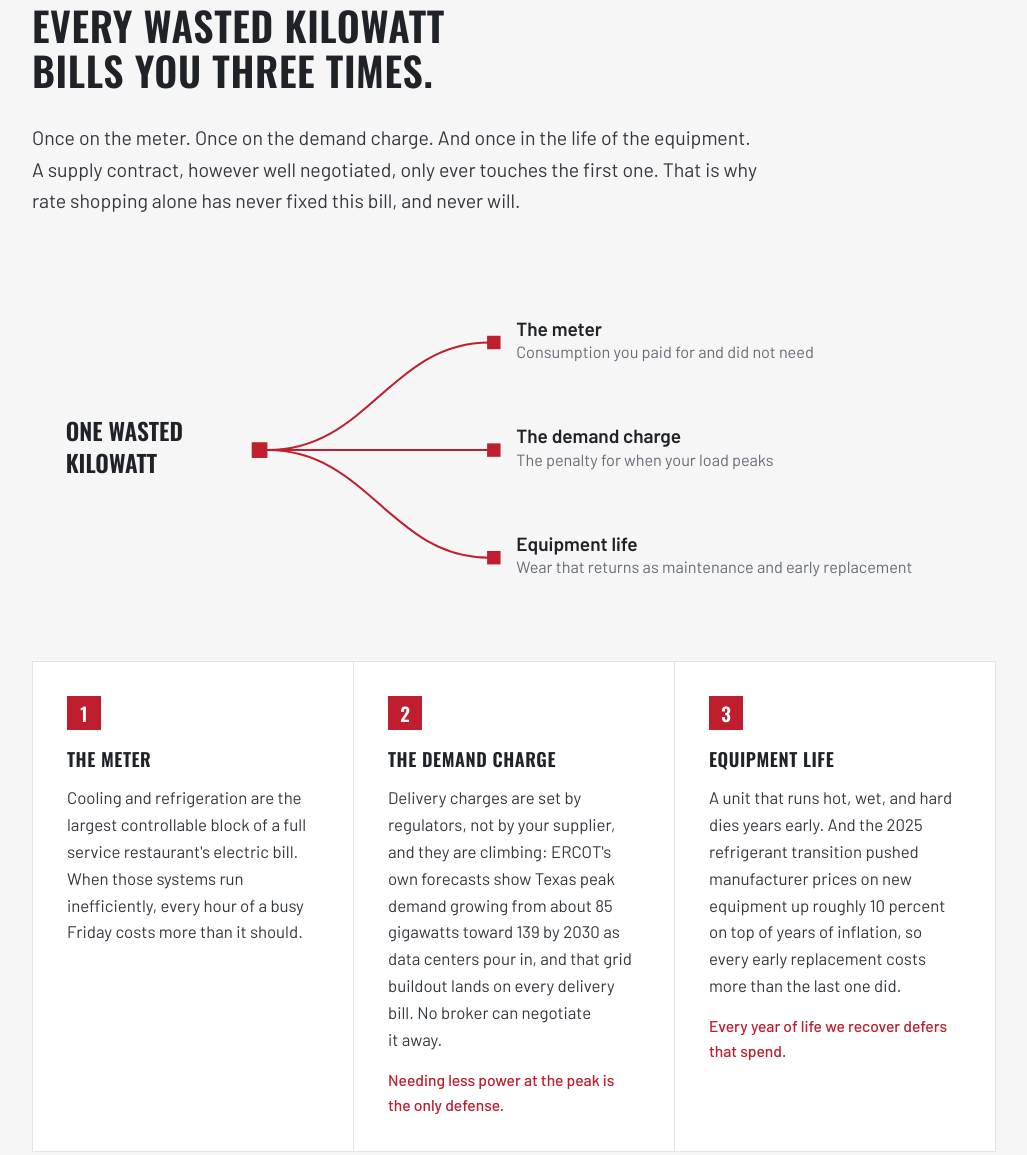
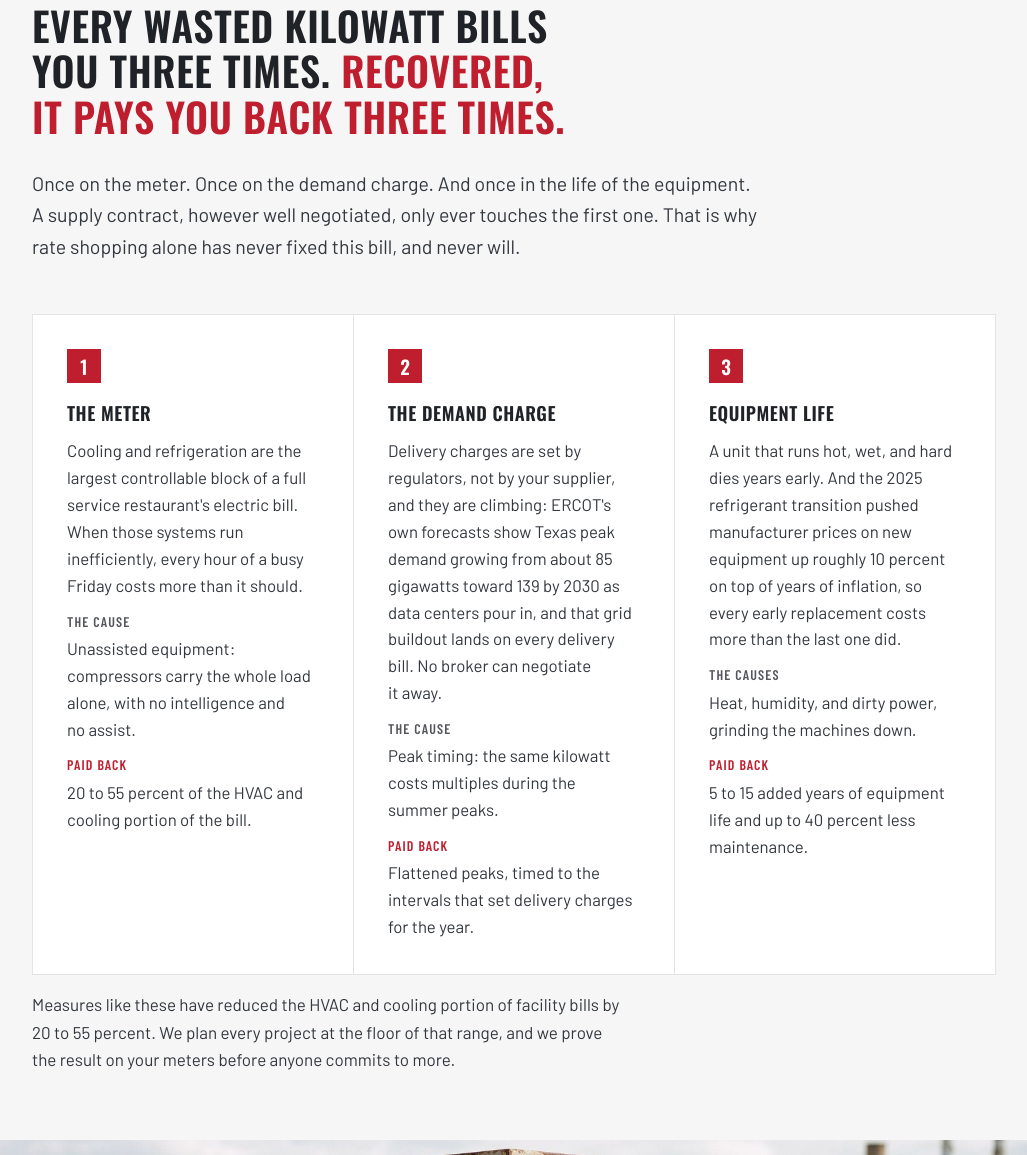
Before and after one commit to DanKnowsAGuy-web/redstone-landrys, a plain HTML site: page index.html in a window 1280 px wide. Shown: the part 4272-5427 px from the top of the page, without its empty margins (126-1153 px from the left). Drawn offline with nearby package versions, Linux system fonts and the light colour scheme.

Commit message:
Merged billed/paid-back section with cause and payback per column, unassisted equipment trio, Condition the power lever, life and maintenance disclosures
Co-Authored-By: Claude Fable 5 <noreply@anthropic.com>

```diff
--- a/index.html
+++ b/index.html
@@ -106,10 +106,11 @@
   .triple h3{font-size:1.15rem;margin:14px 0 10px;letter-spacing:.03em}
   .triple p{font-size:1.05rem;line-height:1.6;color:var(--body-c)}
   .triple .kicker-line{margin-top:14px;font-size:.98rem;color:var(--red);font-weight:500}
+  .cell-cause,.cell-back{margin-top:12px;font-size:1.02rem;line-height:1.55;color:var(--body-c)}
+  .cell-cause strong,.cell-back strong{display:block;font-family:'Barlow Condensed';text-transform:uppercase;letter-spacing:.08em;font-size:14px;font-weight:600;color:var(--slate);margin-bottom:2px}
+  .cell-back strong{color:var(--red)}
+  .h2-flip{color:var(--red)}
 
-  /* svg diagram */
-  .diagram{margin:clamp(34px,5.5vw,56px) 0 0;overflow-x:auto}
-  .diagram svg{display:block;min-width:640px;width:100%;height:auto}
 
   /* prescription list */
   .levers{margin-top:clamp(28px,4vw,42px);display:flex;flex-direction:column}
@@ -199,8 +200,6 @@
   .results .pct small{font-family:'Barlow',sans-serif;font-weight:400;font-size:.58em;color:var(--mut);letter-spacing:0}
 
   /* drawn moments */
-  .js .diagram svg path{stroke-dasharray:420;stroke-dashoffset:420;transition:stroke-dashoffset 1.6s var(--ease) .25s}
-  .js .diagram.in svg path{stroke-dashoffset:0}
   .js .act-label .rule{transform:scaleX(0);transform-origin:left;transition:transform .9s var(--ease) .15s}
   .js .act-label.in .rule{transform:scaleX(1)}
   .lever{transition:background .3s var(--ease)}
@@ -281,8 +280,7 @@
     .ledger__col{animation:none}
     .hero-media{animation:none}
     .hero-hint{display:none}
-    .js .diagram svg path{stroke-dashoffset:0;transition:none}
-    .js .act-label .rule{transform:none;transition:none}
+      .js .act-label .rule{transform:none;transition:none}
   }
 </style>
 </head>
@@ -372,28 +370,8 @@
   <div class="wrap">
     <div class="act-label rv"><span class="rule"></span><span>The real problem</span></div>
     <div class="prose">
-      <h2 class="rv">Every wasted kilowatt bills you three times.</h2>
+      <h2 class="rv">Every wasted kilowatt bills you three times. <span class="h2-flip">Recovered, it pays you back three times.</span></h2>
       <p class="rv">Once on the meter. Once on the demand charge. And once in the life of the equipment. A supply contract, however well negotiated, only ever touches the first one. That is why rate shopping alone has never fixed this bill, and never will.</p>
-    </div>
-
-    <div class="diagram rv" role="img" aria-label="Diagram: one wasted kilowatt splits into three costs: the meter, the demand charge, and equipment life.">
-      <svg viewBox="0 0 860 300" xmlns="http://www.w3.org/2000/svg" fill="none">
-        <text x="30" y="150" font-family="Oswald,sans-serif" font-size="21" font-weight="600" fill="#1f2226">ONE WASTED</text>
-        <text x="30" y="178" font-family="Oswald,sans-serif" font-size="21" font-weight="600" fill="#1f2226">KILOWATT</text>
-        <rect x="196" y="151" width="14" height="14" fill="#be1e2d"/>
-        <path d="M210 158 C 300 158, 320 62, 408 62" stroke="#be1e2d" stroke-width="1.8"/>
-        <path d="M210 158 C 300 158, 320 158, 408 158" stroke="#be1e2d" stroke-width="1.8"/>
-        <path d="M210 158 C 300 158, 320 254, 408 254" stroke="#be1e2d" stroke-width="1.8"/>
-        <rect x="406" y="56" width="12" height="12" fill="#be1e2d"/>
-        <rect x="406" y="152" width="12" height="12" fill="#be1e2d"/>
-        <rect x="406" y="248" width="12" height="12" fill="#be1e2d"/>
-        <text x="432" y="56" font-family="Barlow,sans-serif" font-size="17" font-weight="600" fill="#1f2226">The meter</text>
-        <text x="432" y="76" font-family="Barlow,sans-serif" font-size="14.5" fill="#666d75">Consumption you paid for and did not need</text>
-        <text x="432" y="152" font-family="Barlow,sans-serif" font-size="17" font-weight="600" fill="#1f2226">The demand charge</text>
-        <text x="432" y="172" font-family="Barlow,sans-serif" font-size="14.5" fill="#666d75">The penalty for when your load peaks</text>
-        <text x="432" y="248" font-family="Barlow,sans-serif" font-size="17" font-weight="600" fill="#1f2226">Equipment life</text>
-        <text x="432" y="268" font-family="Barlow,sans-serif" font-size="14.5" fill="#666d75">Wear that returns as maintenance and early replacement</text>
-      </svg>
     </div>
 
     <div class="triple">
@@ -401,21 +379,25 @@
         <span class="chip">1</span>
         <h3>The meter</h3>
         <p>Cooling and refrigeration are the largest controllable block of a full service restaurant's electric bill. When those systems run inefficiently, every hour of a busy Friday costs more than it should.</p>
+        <p class="cell-cause"><strong>The cause</strong> Unassisted equipment: compressors carry the whole load alone, with no intelligence and no assist.</p>
+        <p class="cell-back"><strong>Paid back</strong> 20 to 55 percent of the HVAC and cooling portion of the bill.</p>
       </div>
       <div class="rv">
         <span class="chip">2</span>
         <h3>The demand charge</h3>
         <p>Delivery charges are set by regulators, not by your supplier, and they are climbing: ERCOT's own forecasts show Texas peak demand growing from about 85 gigawatts toward 139 by 2030 as data centers pour in, and that grid buildout lands on every delivery bill. No broker can negotiate it away.</p>
-        <p class="kicker-line">Needing less power at the peak is the only defense.</p>
+        <p class="cell-cause"><strong>The cause</strong> Peak timing: the same kilowatt costs multiples during the summer peaks.</p>
+        <p class="cell-back"><strong>Paid back</strong> Flattened peaks, timed to the intervals that set delivery charges for the year.</p>
       </div>
       <div class="rv">
         <span class="chip">3</span>
         <h3>Equipment life</h3>
         <p>A unit that runs hot, wet, and hard dies years early. And the 2025 refrigerant transition pushed manufacturer prices on new equipment up roughly 10 percent on top of years of inflation, so every early replacement costs more than the last one did.</p>
-        <p class="kicker-line">Every year of life we recover defers that spend.</p>
+        <p class="cell-cause"><strong>The causes</strong> Heat, humidity, and dirty power, grinding the machines down.</p>
+        <p class="cell-back"><strong>Paid back</strong> 5 to 15 added years of equipment life and up to 40 percent less maintenance.</p>
       </div>
     </div>
-    <p class="figure-note rv">The three costs compound in that order: inefficiency raises the peaks, the peaks and the humidity grind down the equipment, and the equipment bill lands in capital budgets years before it should.</p>
+    <p class="figure-note rv">Measures like these have reduced the HVAC and cooling portion of facility bills by 20 to 55 percent. We plan every project at the floor of that range, and we prove the result on your meters before anyone commits to more.</p>
   </div>
 </section>
 
@@ -447,15 +429,15 @@
         <p>Demand coordination for Texas facilities, timed to the summer intervals that set delivery charges for the entire following year. Battery peak shaving where the economics prove out.</p>
       </div>
       <div class="lever rv">
+        <span class="name">Condition the power</span>
+        <p>Where metering shows voltage and power quality stress, conditioning protects the motors and compressors we restore. A later phase upgrade, proven at the sites in our record.</p>
+      </div>
+      <div class="lever rv">
         <span class="name">Replace on your terms, not the equipment's</span>
         <p>When a unit truly is at end of life, we specify the high efficiency replacement and capture every incentive attached to it, so replacement happens on schedule and on budget instead of as an emergency.</p>
       </div>
     </div>
 
-    <div class="combined rv">
-      <div class="num"><span data-count="20">20</span> to <span data-count="55">55</span>%</div>
-      <p>Measures like these have reduced the HVAC and cooling portion of facility bills by 20 to 55 percent. We plan every project at the floor of that range, and we prove the result on your meters before anyone commits to more.</p>
-    </div>
   </div>
 </section>
 
@@ -580,7 +562,7 @@
 
 <footer>
   <div class="wrap">
-    <p class="fine">Technology results shown are results achieved by the technologies we deploy at the sites named or documented in the studies cited, under their own conditions; they are not predictions for any specific restaurant. Regional programs aggregate hundreds of additional sites into the 200 plus total. Savings figures are stated as a share of the HVAC and cooling portion of a facility bill, not the whole bill, and every projection is planned at the floor of the proven range. Utility incentives are quoted from current program manuals during site scoping. Grid forecast figures are from ERCOT's published long term load forecast. The margin equivalence is an illustration based on the National Restaurant Association's 2025 Restaurant Operations Data Abstract, which reports median full service income before taxes of 2.8 percent of sales, and assumes a typical casual steakhouse average check; it is not a projection for any specific restaurant. Federal tax provisions referenced are as of August 2026; confirm with tax counsel.</p>
+    <p class="fine">Technology results shown are results achieved by the technologies we deploy at the sites named or documented in the studies cited, under their own conditions; they are not predictions for any specific restaurant. Regional programs aggregate hundreds of additional sites into the 200 plus total. Savings figures are stated as a share of the HVAC and cooling portion of a facility bill, not the whole bill, and every projection is planned at the floor of the proven range. Equipment life and maintenance statements, including added years of service life and maintenance reductions of up to 40 percent, reflect results documented for the technologies we deploy, assume proper installation and operation, and are not a warranty. Utility incentives are quoted from current program manuals during site scoping. Grid forecast figures are from ERCOT's published long term load forecast. The margin equivalence is an illustration based on the National Restaurant Association's 2025 Restaurant Operations Data Abstract, which reports median full service income before taxes of 2.8 percent of sales, and assumes a typical casual steakhouse average check; it is not a projection for any specific restaurant. Federal tax provisions referenced are as of August 2026; confirm with tax counsel.</p>
     <p class="fine">Prepared by Redstone Energy in partnership with Energy Plus. Private and confidential, prepared for Landry's.</p>
   </div>
 </footer>
```
